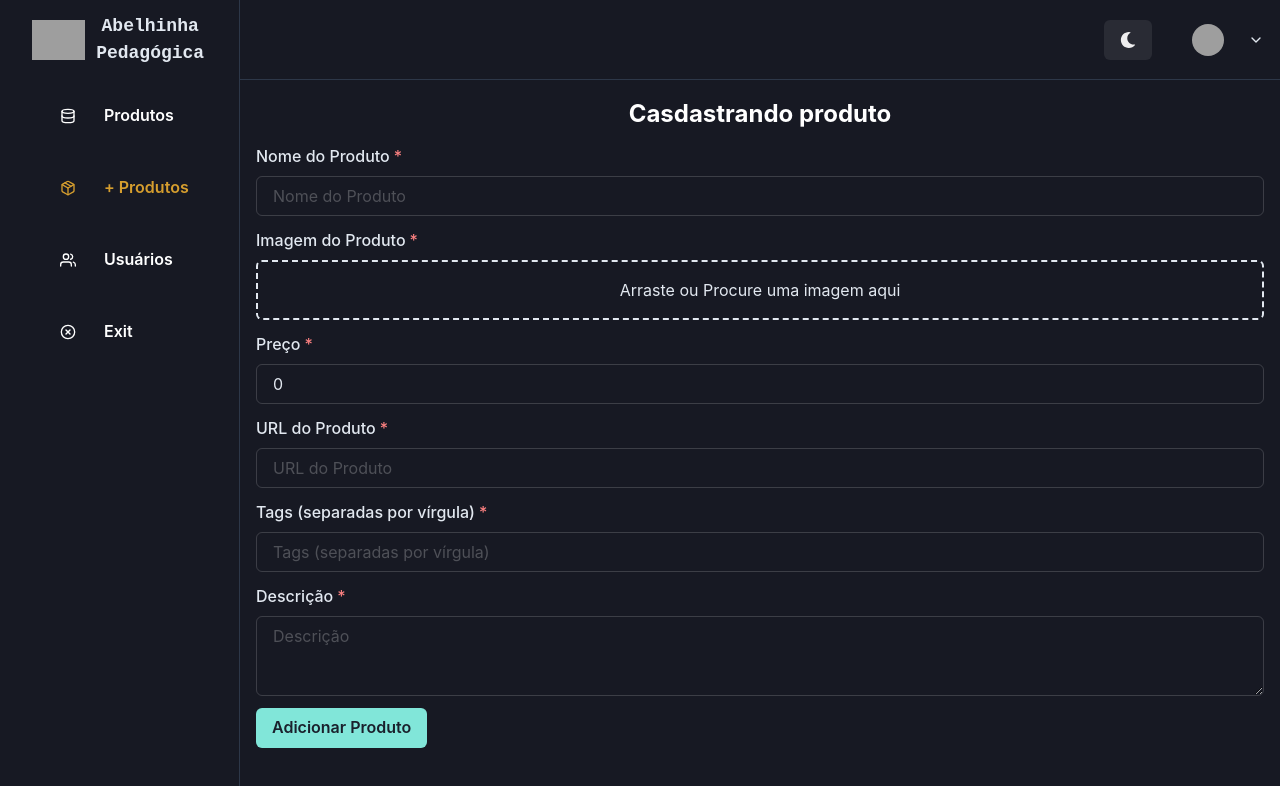
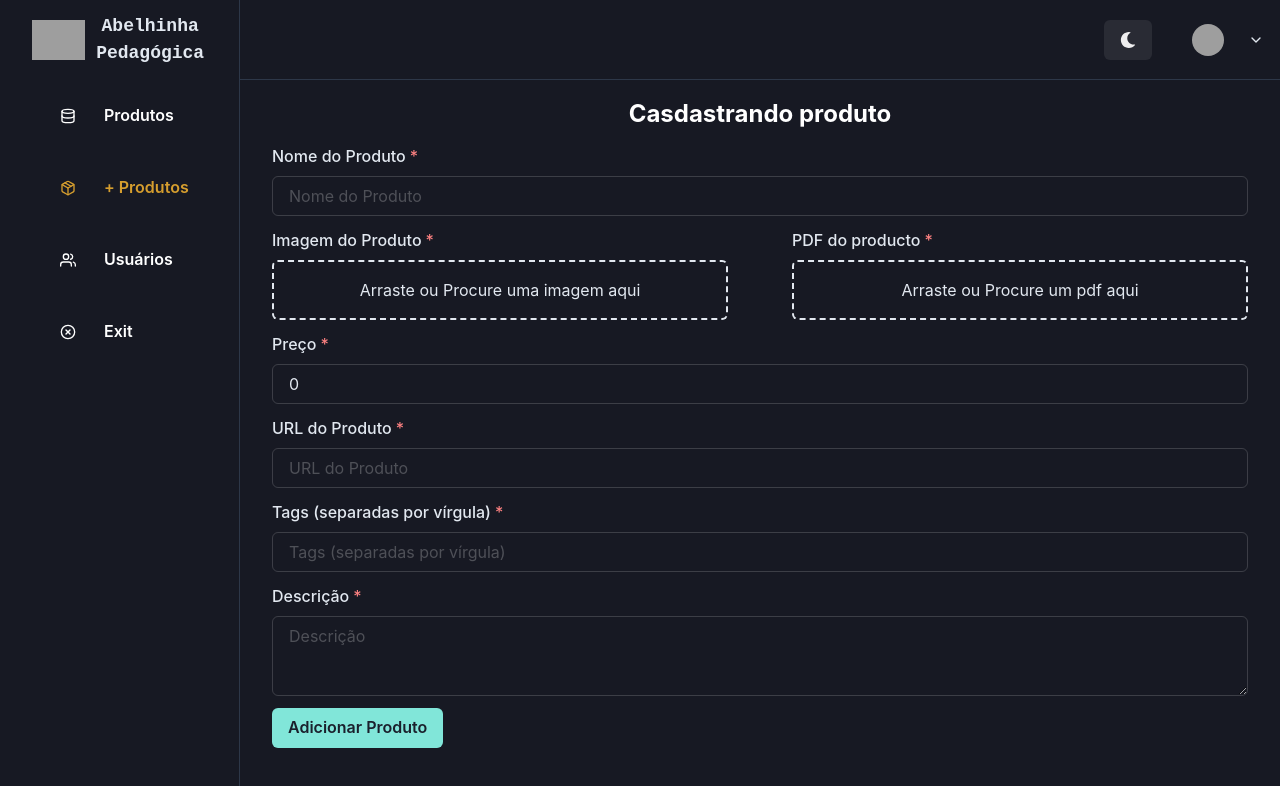
Before and after one commit to jgb27/abelhinha-pedagogica, a React (Vite) app: page /admin in a window 1280 px wide. Both pictures are taken after a click on the button "+ Produtos". Shown: the top 786 px of the page. Built offline with nearby package versions, Linux system fonts and the light colour scheme; no server answers; grey boxes are pictures that could not be loaded.

Commit message:
Upload de arquivo
Agora é possivel enviar arqivos pdf

```diff
--- a/src/components/admin/Forms.jsx
+++ b/src/components/admin/Forms.jsx
@@ -9,7 +9,9 @@ import {
   FormLabel,
   Text,
   Image,
-  useColorMode
+  useColorMode,
+  Flex,
+  Container
 } from "@chakra-ui/react";
 import { useDropzone } from "react-dropzone";
 import { motion } from "framer-motion";
@@ -21,6 +23,7 @@ const Forms = () => {
   const { products, setProducts } = useAppContext();
   const [productName, setProductName] = useState("");
   const [productImage, setProductImage] = useState(null);
+  const [productPdf, setProductPdf] = useState(null);
   const [productPrice, setProductPrice] = useState(0);
   const [productUrl, setProductUrl] = useState("");
   const [productTags, setProductTags] = useState("");
@@ -47,6 +50,7 @@ const Forms = () => {
     const newProduct = {
       name: productName,
       imagem_url: productImage,
+      pdf_url: productPdf,
       price: productPrice,
       url: productUrl,
       tags: productTags,
@@ -62,6 +66,7 @@ const Forms = () => {
 
       setProductName("");
       setProductImage(null);
+      setProductPdf(null);
       setProductPrice(0);
       setProductUrl("");
       setProductTags("");
@@ -86,6 +91,9 @@ const Forms = () => {
     }
   };
 
+
+  const ImageDropZone = () => {
+
     const onDrop = (acceptedFiles) => {
       if (acceptedFiles.length > 0) {
         setProductImage(acceptedFiles[0]);
@@ -97,31 +105,8 @@ const Forms = () => {
       accept: "image/*",
       multiple: false,
     });
+
     return (
-    <motion.div
-      initial={{ opacity: 0 }}
-      animate={{ opacity: 1 }}
-      exit={{ opacity: 0 }}
-      transition={{ duration: 0.5 }}
-    >
-      <Text
-        fontSize="2xl"
-        fontWeight="bold"
-        textAlign="center"
-        color={colorMode === "dark" ? "white" : "black"}
-      >
-        Casdastrando produto
-      </Text>
-      <form onSubmit={handleSubmit}>
-        <FormControl isRequired mt={3}>
-          <FormLabel>Nome do Produto</FormLabel>
-          <Input
-            type="text"
-            placeholder="Nome do Produto"
-            value={productName}
-            onChange={(e) => setProductName(e.target.value)}
-          />
-        </FormControl>
       <FormControl isRequired mt={3}>
         <FormLabel>Imagem do Produto</FormLabel>
         <Box
@@ -142,6 +127,78 @@ const Forms = () => {
           </Box>
         )}
       </FormControl>
+    )
+  }
+
+  const PdfDropZone = () => {
+
+    const onDrop = (acceptedFiles) => {
+      if (acceptedFiles.length > 0) {
+        setProductPdf(acceptedFiles[0]);
+      }
+    };
+
+    const { getRootProps, getInputProps } = useDropzone({
+      onDrop,
+      accept: "application/pdf",
+      multiple: false,
+    });
+
+    return (
+      <FormControl isRequired mt={3}>
+        <FormLabel>PDF do producto</FormLabel>
+        <Box
+          {...getRootProps()}
+          border="2px dashed #e2e8f0"
+          borderRadius="md"
+          p={4}
+          textAlign="center"
+          cursor="pointer"
+        >
+          <input {...getInputProps()} />
+          <Text>Arraste ou Procure um pdf aqui</Text>
+        </Box>
+        {productPdf && (
+          <Box mt={3}>
+            <Text color='green.300'>Arquivo selecionado: {productPdf.name}</Text>
+          </Box>
+        )}
+
+      </FormControl>
+    )
+  }
+
+
+  return (
+    <motion.div
+      initial={{ opacity: 0 }}
+      animate={{ opacity: 1 }}
+      exit={{ opacity: 0 }}
+      transition={{ duration: 0.5 }}
+    >
+      <Container maxW='container.lg' >
+        <Text
+          fontSize="2xl"
+          fontWeight="bold"
+          textAlign="center"
+          color={colorMode === "dark" ? "white" : "black"}
+        >
+          Casdastrando produto
+        </Text>
+        <form onSubmit={handleSubmit}>
+          <FormControl isRequired mt={3}>
+            <FormLabel>Nome do Produto</FormLabel>
+            <Input
+              type="text"
+              placeholder="Nome do Produto"
+              value={productName}
+              onChange={(e) => setProductName(e.target.value)}
+            />
+          </FormControl>
+          <Flex gap={16}>
+            <ImageDropZone />
+            <PdfDropZone />
+          </Flex>
           <FormControl isRequired mt={3}>
             <FormLabel>Preço</FormLabel>
             <Input
@@ -181,6 +238,7 @@ const Forms = () => {
             Adicionar Produto
           </Button>
         </form>
+      </Container>
     </motion.div>
   );
 };
--- a/src/connect.js
+++ b/src/connect.js
@@ -75,6 +75,7 @@ export const AddProduct = async (product) => {
     formData.append('url', product.url);
     formData.append('description', product.description);
     formData.append('image', product.imagem_url);
+    formData.append('pdf', product.pdf_url);
 
     const response = await axios.post(`${apiUrl}/product`, formData, {
       headers: {
```
Lines whose indentation alone changed are shown as unchanged.
